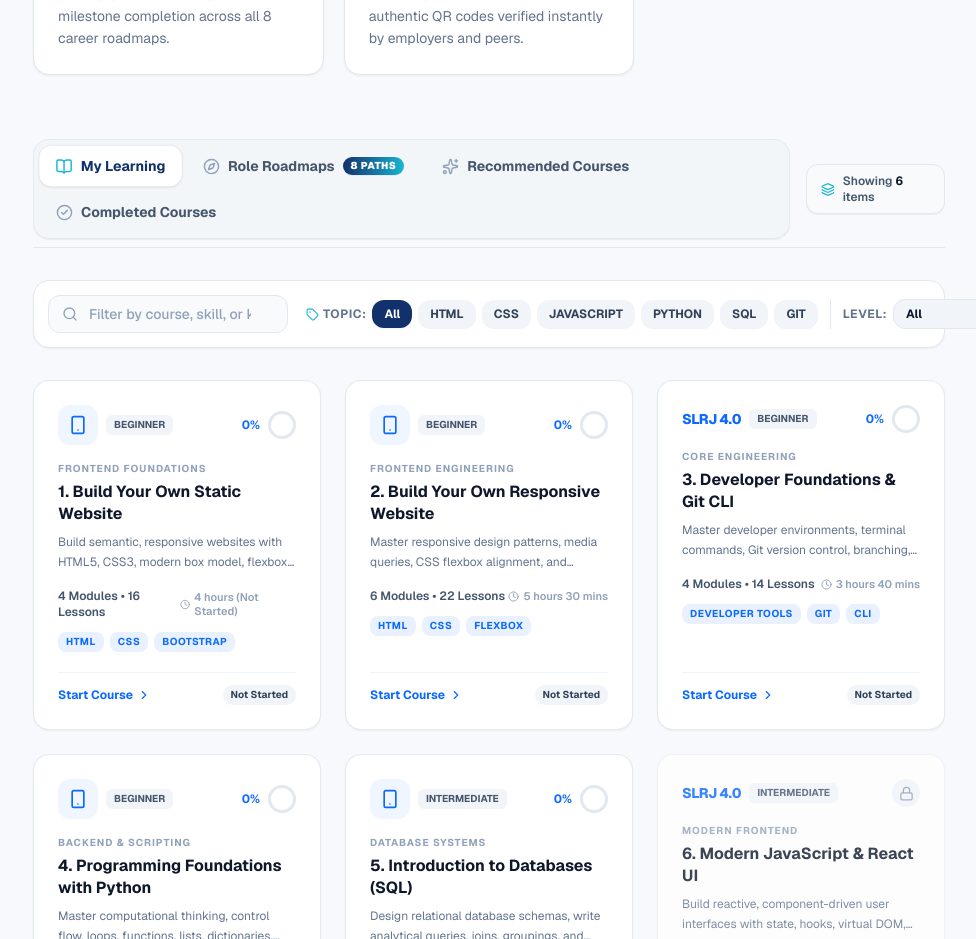
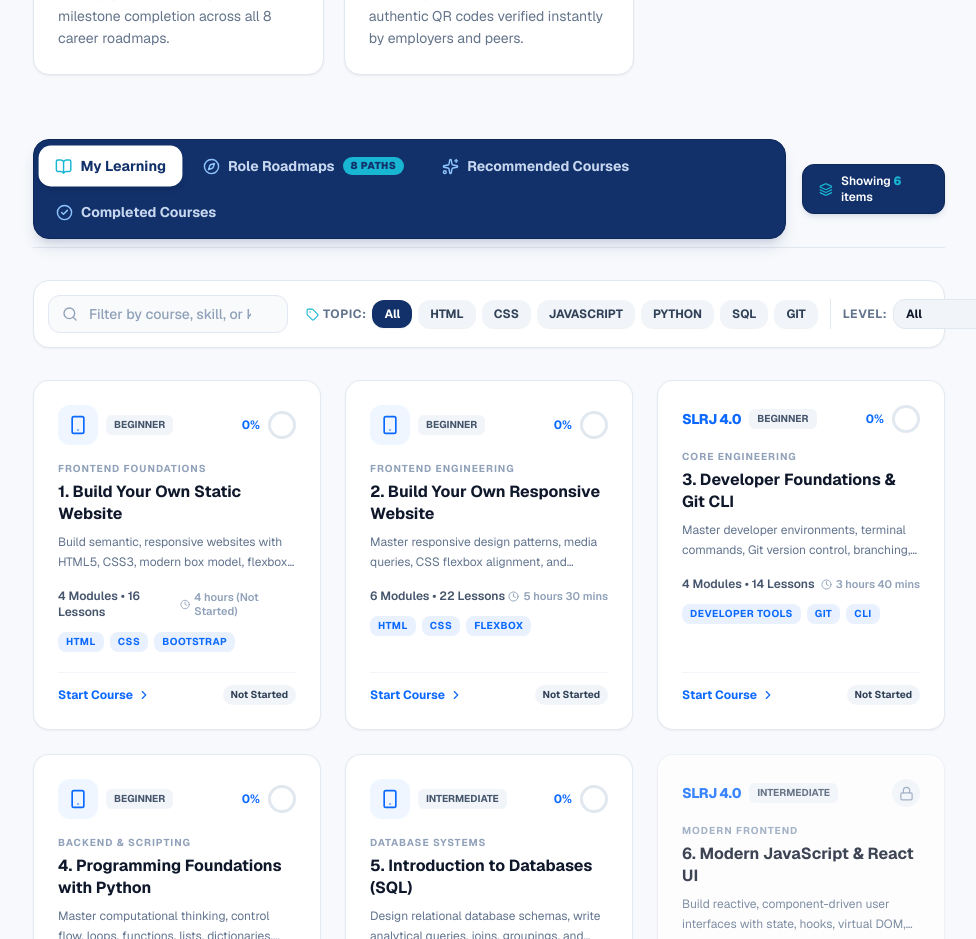
Before and after one commit to slrjdigital-ai/SLRJ-LEARN, a Next.js app: page / in a window 1280 px wide. Shown: the part 2700-3639 px from the top of the page, without its empty margins (295-1271 px from the left). Built offline with nearby package versions, Linux system fonts and the light colour scheme.

Commit message:
feat: apply dark navy brand color to learning paths navigation bar

```diff
--- a/components/learning-paths/LearningPathDashboard.tsx
+++ b/components/learning-paths/LearningPathDashboard.tsx
@@ -201,21 +201,21 @@ export default function LearningPathDashboard() {
 
   return (
     <div className="space-y-8">
-      {/* ─── Top Tabs: Modern Elevated Segmented Navigation ─── */}
+      {/* ─── Top Tabs: Modern Dark Navy Segmented Navigation ─── */}
       <div className="flex flex-col lg:flex-row lg:items-center justify-between gap-4 pb-2 border-b border-slate-200">
-        <div className="p-1.5 bg-slate-100/90 border border-slate-200/90 rounded-2xl inline-flex flex-wrap items-center gap-1.5 shadow-2xs">
+        <div className="p-1.5 bg-[#12316B] border border-[#0d2757] rounded-2xl inline-flex flex-wrap items-center gap-1.5 shadow-lg shadow-[#12316B]/15">
           {/* Tab 1: My Learning */}
           <button
             onClick={() => setActiveTab("my_learning")}
             className={`flex items-center gap-2 px-4 py-2.5 rounded-xl text-sm font-bold transition-all cursor-pointer ${
               activeTab === "my_learning"
-                ? "bg-white text-[#12316B] shadow-sm ring-1 ring-slate-200/80 scale-[1.01]"
-                : "text-slate-600 hover:text-slate-900 hover:bg-white/70"
+                ? "bg-white text-[#12316B] shadow-md scale-[1.02]"
+                : "text-blue-100/90 hover:text-white hover:bg-white/10"
             }`}
           >
             <BookOpen
               size={17}
-              className={activeTab === "my_learning" ? "text-[#18B6D2]" : "text-slate-400"}
+              className={activeTab === "my_learning" ? "text-[#18B6D2]" : "text-blue-300"}
             />
             <span>My Learning</span>
           </button>
@@ -225,16 +225,20 @@ export default function LearningPathDashboard() {
             onClick={() => setActiveTab("role_roadmaps")}
             className={`flex items-center gap-2 px-4 py-2.5 rounded-xl text-sm font-bold transition-all cursor-pointer ${
               activeTab === "role_roadmaps"
-                ? "bg-white text-[#12316B] shadow-sm ring-1 ring-slate-200/80 scale-[1.01]"
-                : "text-slate-600 hover:text-slate-900 hover:bg-white/70"
+                ? "bg-white text-[#12316B] shadow-md scale-[1.02]"
+                : "text-blue-100/90 hover:text-white hover:bg-white/10"
             }`}
           >
             <Compass
               size={17}
-              className={activeTab === "role_roadmaps" ? "text-[#12316B]" : "text-slate-400"}
+              className={activeTab === "role_roadmaps" ? "text-[#12316B]" : "text-blue-300"}
             />
             <span>Role Roadmaps</span>
-            <span className="text-[10px] font-black px-2 py-0.5 rounded-full bg-gradient-to-r from-[#12316B] to-[#18B6D2] text-white uppercase tracking-wider shadow-2xs">
+            <span className={`text-[10px] font-black px-2 py-0.5 rounded-full uppercase tracking-wider transition-all ${
+              activeTab === "role_roadmaps"
+                ? "bg-[#12316B] text-white"
+                : "bg-[#18B6D2] text-[#12316B]"
+            }`}>
               8 Paths
             </span>
           </button>
@@ -244,13 +248,13 @@ export default function LearningPathDashboard() {
             onClick={() => setActiveTab("recommended")}
             className={`flex items-center gap-2 px-4 py-2.5 rounded-xl text-sm font-bold transition-all cursor-pointer ${
               activeTab === "recommended"
-                ? "bg-white text-[#12316B] shadow-sm ring-1 ring-slate-200/80 scale-[1.01]"
-                : "text-slate-600 hover:text-slate-900 hover:bg-white/70"
+                ? "bg-white text-[#12316B] shadow-md scale-[1.02]"
+                : "text-blue-100/90 hover:text-white hover:bg-white/10"
             }`}
           >
             <Sparkles
               size={17}
-              className={activeTab === "recommended" ? "text-amber-500" : "text-slate-400"}
+              className={activeTab === "recommended" ? "text-amber-500" : "text-blue-300"}
             />
             <span>Recommended Courses</span>
           </button>
@@ -260,23 +264,23 @@ export default function LearningPathDashboard() {
             onClick={() => setActiveTab("completed")}
             className={`flex items-center gap-2 px-4 py-2.5 rounded-xl text-sm font-bold transition-all cursor-pointer ${
               activeTab === "completed"
-                ? "bg-white text-[#12316B] shadow-sm ring-1 ring-slate-200/80 scale-[1.01]"
-                : "text-slate-600 hover:text-slate-900 hover:bg-white/70"
+                ? "bg-white text-[#12316B] shadow-md scale-[1.02]"
+                : "text-blue-100/90 hover:text-white hover:bg-white/10"
             }`}
           >
             <CheckCircle2
               size={17}
-              className={activeTab === "completed" ? "text-emerald-500" : "text-slate-400"}
+              className={activeTab === "completed" ? "text-emerald-500" : "text-blue-300"}
             />
             <span>Completed Courses</span>
           </button>
         </div>
 
         {/* Counter Badge */}
-        <div className="flex items-center gap-2 px-3.5 py-2 rounded-xl bg-slate-50 border border-slate-200 text-xs font-semibold text-slate-600 self-start lg:self-auto shadow-2xs">
+        <div className="flex items-center gap-2 px-4 py-2 rounded-xl bg-[#12316B] border border-[#0d2757] text-xs font-semibold text-white self-start lg:self-auto shadow-md shadow-[#12316B]/10">
           <Layers size={15} className="text-[#18B6D2]" />
           <span>
-            Showing <strong className="text-slate-900 font-bold">{activeTab === "role_roadmaps" ? ROADMAP_TRACKS.length : filteredCourses.length}</strong> items
+            Showing <strong className="text-[#18B6D2] font-black">{activeTab === "role_roadmaps" ? ROADMAP_TRACKS.length : filteredCourses.length}</strong> items
           </span>
         </div>
       </div>
@@ -292,7 +296,7 @@ export default function LearningPathDashboard() {
               value={searchQuery}
               onChange={(e) => setSearchQuery(e.target.value)}
               placeholder="Filter by course, skill, or keyword..."
-              className="w-full pl-10 pr-9 py-2 bg-slate-50 hover:bg-slate-100/70 focus:bg-white border border-slate-200 rounded-xl text-sm text-slate-900 placeholder-slate-400 focus:outline-none focus:border-[#18B6D2] focus:ring-2 focus:ring-[#18B6D2]/20 transition-all font-medium"
+              className="w-full pl-10 pr-9 py-2 bg-slate-50 hover:bg-slate-100/70 focus:bg-white border border-slate-200 rounded-xl text-sm text-slate-900 placeholder-slate-400 focus:outline-none focus:border-[#12316B] focus:ring-2 focus:ring-[#12316B]/15 transition-all font-medium"
             />
             {searchQuery && (
               <button
```
